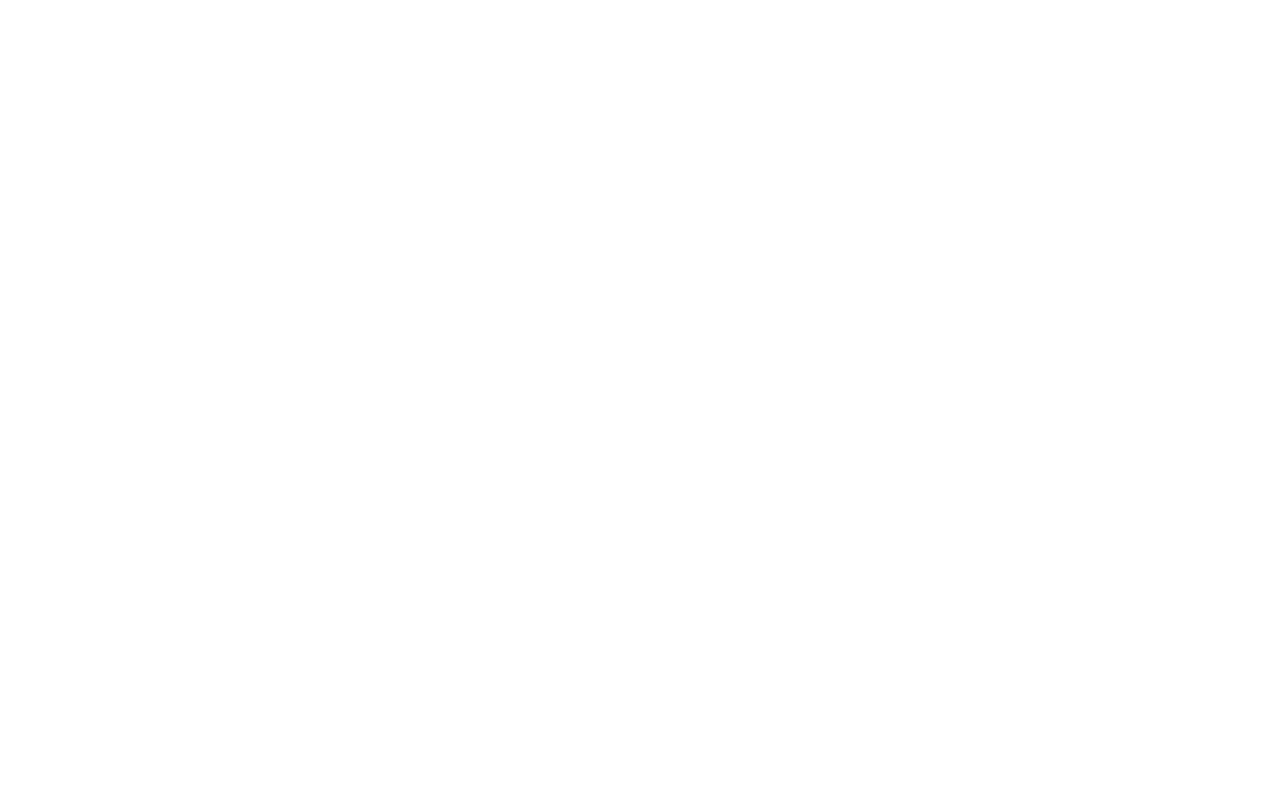
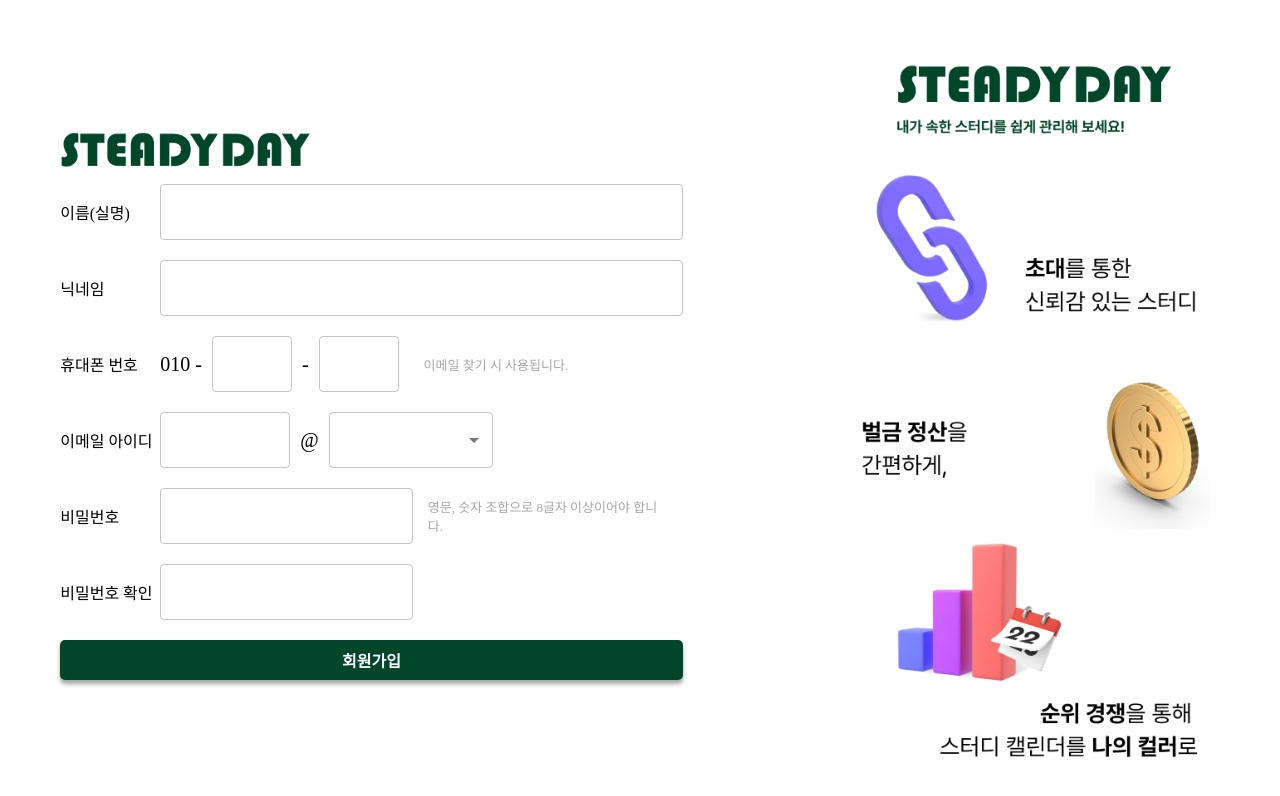
Before and after one commit to EFUB-steady/Steady-Front-2, a React (Create React App) app: page /signin in a window 1280 px wide. Shown: the top 796 px of the page. Built offline with nearby package versions, Linux system fonts and the light colour scheme.

Commit message:
💄 회원가입 페이지 UI 구현

```diff
--- a/src/components/LoginPage/LoginInput/index.jsx
+++ b/src/components/LoginPage/LoginInput/index.jsx
@@ -5,7 +5,7 @@
 import { useNavigate } from "react-router-dom";
 import routes from "../../../routes/routes";
 
-export default function LoginIdInput() {
+export default function LoginInput() {
   const [email, setEmail] = useState("");
   const [password, setPassword] = useState("");
   let navigate = useNavigate();
--- /dev/null
+++ b/src/components/SigninPage/EmailInput/index.jsx
@@ -0,0 +1,36 @@
+import React, { useState } from "react";
+import { Text, Wrapper } from "./styles";
+import { FormControl, MenuItem, Select, TextField } from "@mui/material";
+
+export default function EmailInput() {
+  const [emailId, setEmailId] = useState("");
+  const [emailDomain, setEmailDomain] = useState("");
+
+  return (
+    <Wrapper>
+      <TextField
+        value={emailId}
+        onChange={(e) => {
+          setEmailId(e.target.value);
+        }}
+        sx={{ my: "10px", mr: "10px" }}
+        name="middleNum"
+      />
+      <Text>@</Text>
+      <FormControl fullWidth>
+        <Select
+          id="emailDomain"
+          value={emailDomain}
+          onChange={setEmailDomain}
+          sx={{ my: "10px", ml: "10px" }}
+        >
+          <MenuItem value={10}>gmail.com</MenuItem>
+          <MenuItem value={20}>naver.com</MenuItem>
+          <MenuItem value={30}>daum.net</MenuItem>
+          <MenuItem value={30}>hanmail.net</MenuItem>
+          <MenuItem value={30}>ewhain.net</MenuItem>
+        </Select>
+      </FormControl>
+    </Wrapper>
+  );
+}
--- a/src/pages/SigninPage/styles.js
+++ b/src/components/SigninPage/EmailInput/styles.js
@@ -1,8 +1,11 @@
 import styled from "styled-components";
 
 export const Wrapper = styled.div`
-  width: 100vw;
-  height: 100vh;
   display: flex;
   flex-direction: row;
+  align-items: center;
 `;
+
+export const Text = styled.div`
+  font-size: 20px;
+`;
--- /dev/null
+++ b/src/components/SigninPage/PhoneInput/index.jsx
@@ -0,0 +1,33 @@
+import React, { useState } from "react";
+import { Text, Wrapper } from "./styles";
+import { TextField } from "@mui/material";
+import { SmallText } from "../SigninInput/styles";
+
+export default function PhoneInput() {
+  const [middleNum, setMiddleNum] = useState("");
+  const [lastNum, setLastNum] = useState("");
+  return (
+    <Wrapper>
+      <Text>010 -</Text>
+      <TextField
+        value={middleNum}
+        onChange={(e) => {
+          setMiddleNum(e.target.value);
+        }}
+        sx={{ my: "10px", mx: "10px", width: "80px" }}
+        name="middleNum"
+      />
+      <Text>-</Text>
+      <TextField
+        value={lastNum}
+        onChange={(e) => {
+          setLastNum(e.target.value);
+        }}
+        sx={{ my: "10px", mx: "10px", width: "80px" }}
+        name="lastNum"
+        fullWidth
+      />
+      <SmallText>이메일 찾기 시 사용됩니다.</SmallText>
+    </Wrapper>
+  );
+}
--- /dev/null
+++ b/src/components/SigninPage/PhoneInput/styles.js
@@ -0,0 +1,11 @@
+import styled from "styled-components";
+
+export const Wrapper = styled.div`
+  display: flex;
+  flex-direction: row;
+  align-items: center;
+`;
+
+export const Text = styled.div`
+  font-size: 20px;
+`;
--- /dev/null
+++ b/src/components/SigninPage/SigninArea/index.jsx
@@ -0,0 +1,17 @@
+import React from "react";
+import SigninInput from "../SigninInput";
+import logo from "../../../assets/LogoHorizontal.png";
+import { Column, LogoImg, Row } from "./styles";
+import SigninBtn from "../../buttons/SigninBtn";
+
+export default function SigninArea() {
+  return (
+    <Row>
+      <Column>
+        <LogoImg src={logo} />
+        <SigninInput />
+        <SigninBtn />
+      </Column>
+    </Row>
+  );
+}
--- /dev/null
+++ b/src/components/SigninPage/SigninArea/styles.js
@@ -0,0 +1,19 @@
+import styled from "styled-components";
+
+export const Row = styled.div`
+  margin: 0 10px;
+  display: flex;
+  flex-direction: row;
+  align-items: end;
+  min-width: 600px;
+`;
+
+export const Column = styled.div`
+  display: flex;
+  flex-direction: column;
+`;
+
+export const LogoImg = styled.img`
+  height: 48px;
+  width: 250px;
+`;
--- /dev/null
+++ b/src/components/SigninPage/SigninInput/index.jsx
@@ -0,0 +1,84 @@
+import React, { useState } from "react";
+import TextField from "@mui/material/TextField";
+import { Column, Row, Text, SmallText } from "./styles";
+import PhoneInput from "../PhoneInput";
+import EmailInput from "../EmailInput";
+
+export default function SigninInput() {
+  const [name, setName] = useState("");
+  const [nickname, setNickname] = useState("");
+  const [password, setPassword] = useState("");
+  const [passwordCheck, setPasswordCheck] = useState("");
+  const [passwordWrong, setPasswordWrong] = useState(false);
+  return (
+    <Row>
+      <Column>
+        <Row>
+          <Text>이름(실명)</Text>
+          <TextField
+            value={name}
+            onChange={(e) => {
+              setName(e.target.value);
+            }}
+            sx={{ my: "10px" }}
+            name="name"
+            fullWidth
+          />
+        </Row>
+        <Row>
+          <Text>닉네임</Text>
+          <TextField
+            value={nickname}
+            onChange={(e) => {
+              setNickname(e.target.value);
+            }}
+            sx={{ my: "10px" }}
+            name="nickname"
+            fullWidth
+          />
+        </Row>
+        <Row>
+          <Text>휴대폰 번호</Text>
+          <PhoneInput />
+        </Row>
+        <Row>
+          <Text>이메일 아이디</Text>
+          <EmailInput />
+        </Row>
+        <Row>
+          <Text>비밀번호</Text>
+          <TextField
+            value={password}
+            onChange={(e) => {
+              setPassword(e.target.value);
+            }}
+            sx={{ my: "10px" }}
+            name="password"
+            type={"password"}
+            fullWidth
+          />
+          <div style={{ minWidth: "270px" }}>
+            <SmallText>영문, 숫자 조합으로 8글자 이상이어야 합니다.</SmallText>
+          </div>
+        </Row>
+        <Row>
+          <Text>비밀번호 확인</Text>
+          <TextField
+            value={passwordCheck}
+            onChange={(e) => {
+              setPasswordCheck(e.target.value);
+            }}
+            sx={{ my: "10px" }}
+            type={"password"}
+            fullWidth
+          />
+          <div style={{ minWidth: "270px" }}>
+            <SmallText>
+              {passwordWrong && "같은 비밀번호를 입력하십시오."}
+            </SmallText>
+          </div>
+        </Row>
+      </Column>
+    </Row>
+  );
+}
--- /dev/null
+++ b/src/components/SigninPage/SigninInput/styles.js
@@ -0,0 +1,28 @@
+import styled from "styled-components";
+import { gray400 } from "../../../styles/colors";
+
+export const Row = styled.div`
+  display: flex;
+  align-items: center;
+  width: 100%;
+`;
+
+export const Column = styled.div`
+  display: flex;
+  flex-direction: column;
+  align-items: center;
+  justify-content: center;
+  align-self: center;
+`;
+
+export const Text = styled.div`
+  display: flex;
+  font-size: 16px;
+  min-width: 100px;
+`;
+
+export const SmallText = styled.div`
+  font-size: 13px;
+  color: ${gray400};
+  margin: 0 15px;
+`;
--- /dev/null
+++ b/src/components/buttons/SigninBtn/index.jsx
@@ -0,0 +1,20 @@
+import React from "react";
+import styled from "styled-components";
+import { ewhaGreen, gray400 } from "../../../styles/colors";
+
+export default function SigninBtn() {
+  return <Wrapper>회원가입</Wrapper>;
+}
+
+const Wrapper = styled.div`
+  display: flex;
+  height: 40px;
+  color: white;
+  background-color: ${ewhaGreen};
+  font-weight: 700;
+  justify-content: center;
+  align-items: center;
+  border-radius: 5px;
+  box-shadow: 0 4px 4px ${gray400};
+  margin: 10px 0;
+`;
--- a/src/pages/LoginPage/styles.js
+++ b/src/pages/LoginPage/styles.js
@@ -9,7 +9,7 @@
 `;
 
 export const LeftSide = styled.div`
-  width: 50%;
+  width: 70%;
   display: flex;
   flex-direction: column;
   justify-content: center;
--- a/src/pages/SigninPage/index.jsx
+++ b/src/pages/SigninPage/index.jsx
@@ -1,6 +1,14 @@
 import React from "react";
-import { Wrapper } from "./styles";
+import SigninArea from "../../components/SigninPage/SigninArea";
+import { LeftSide, RightSide, Wrapper } from "../LoginPage/styles";
 
 export default function SigninPage() {
-  return <Wrapper></Wrapper>;
+  return (
+    <Wrapper>
+      <LeftSide>
+        <SigninArea />
+      </LeftSide>
+      <RightSide />
+    </Wrapper>
+  );
 }
```
